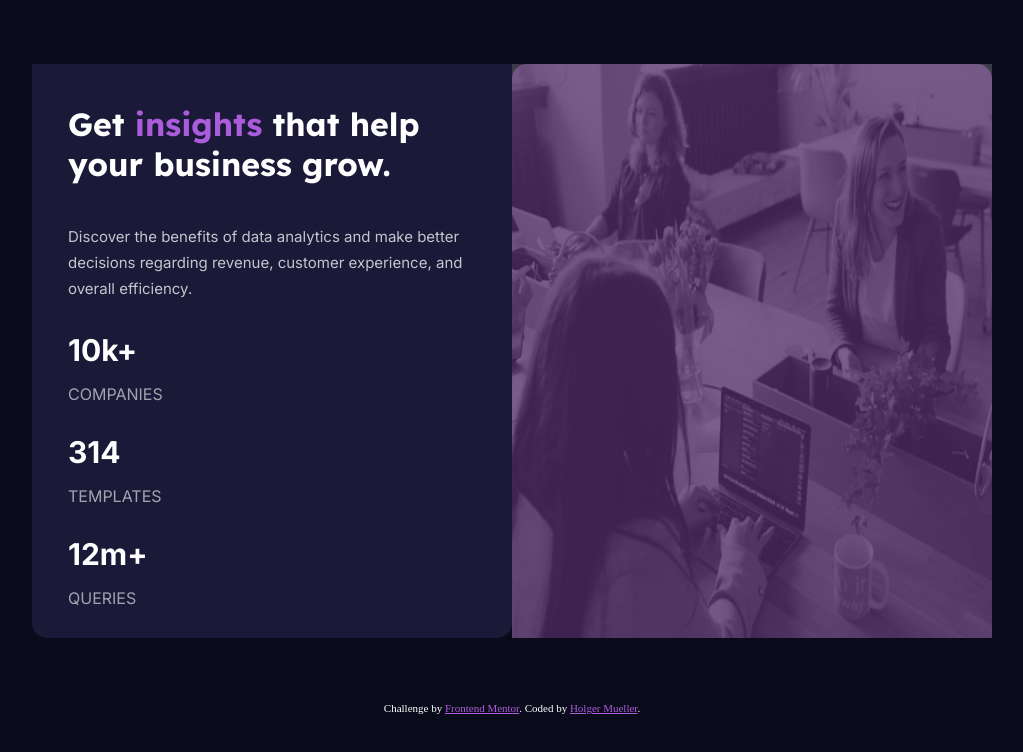
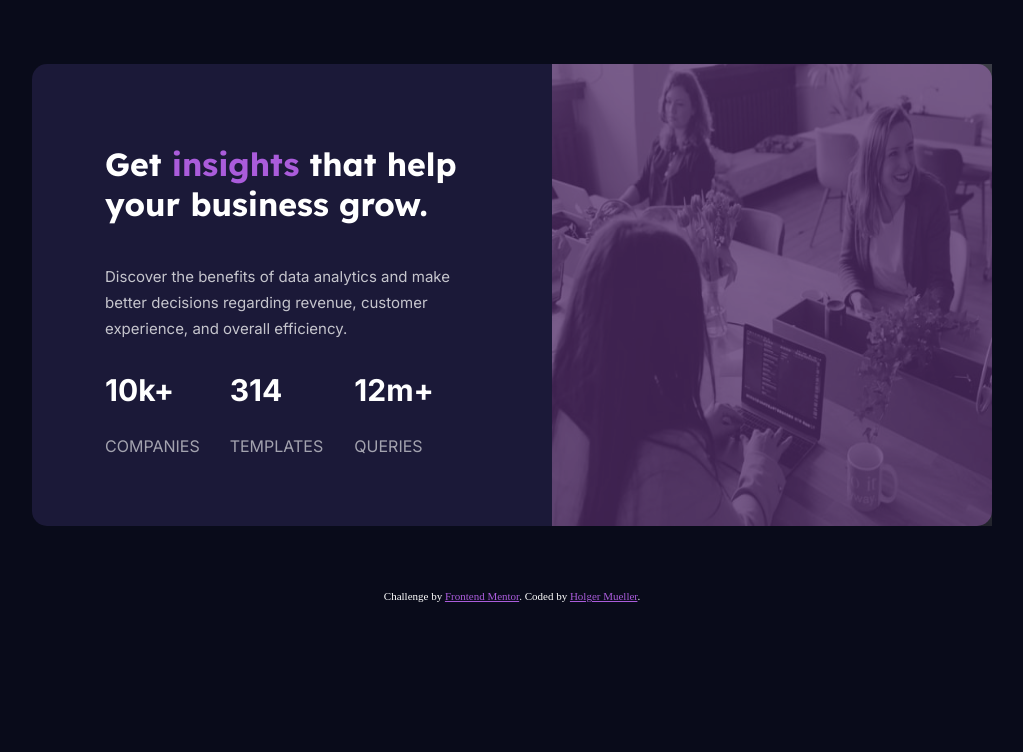
Before and after one commit to Holgermueller/stats-preview-card-component-main, a plain HTML site: page index.html in a window 1280 px wide. Shown: the whole page, without its empty margins (128-1151 px from the left). Drawn offline with Linux system fonts and the light colour scheme.

```diff
--- a/styles.css
+++ b/styles.css
@@ -105,11 +105,15 @@
 }
 
 @media screen and (min-width: 600px) {
+  body {
+    height: 100vh;
+  }
   main {
     width: 75%;
     display: flex;
     flex-direction: row-reverse;
     border-radius: 15px;
+
     text-align: left;
   }
 
@@ -121,12 +125,24 @@
     display: block;
     height: 100%;
     width: 100%;
-    border-top-left-radius: 0;
   }
 
   .image-section,
   .text-section {
     width: 50%;
+  }
+
+  .image-section {
+    border-top-left-radius: 0;
+    border-bottom-right-radius: 15px;
+    border-top-right-radius: 15px;
+  }
+
+  .text-section {
+    border-bottom-right-radius: 0;
+    border-bottom-left-radius: 15px;
+    border-top-left-radius: 15px;
+    padding: 40px;
   }
 
   .copy {
@@ -136,15 +152,15 @@
   .grid {
     width: 85%;
     margin: auto;
+    display: grid;
     grid-template-columns: repeat(3, 1fr);
-    grid-template-rows: auto auto;
   }
 
-  .stat-heading {
+  .grid .stat-heading {
     grid-row: 2;
   }
 
-  .stat {
+  .grid .stat {
     grid-row: 1;
   }
 }
```
